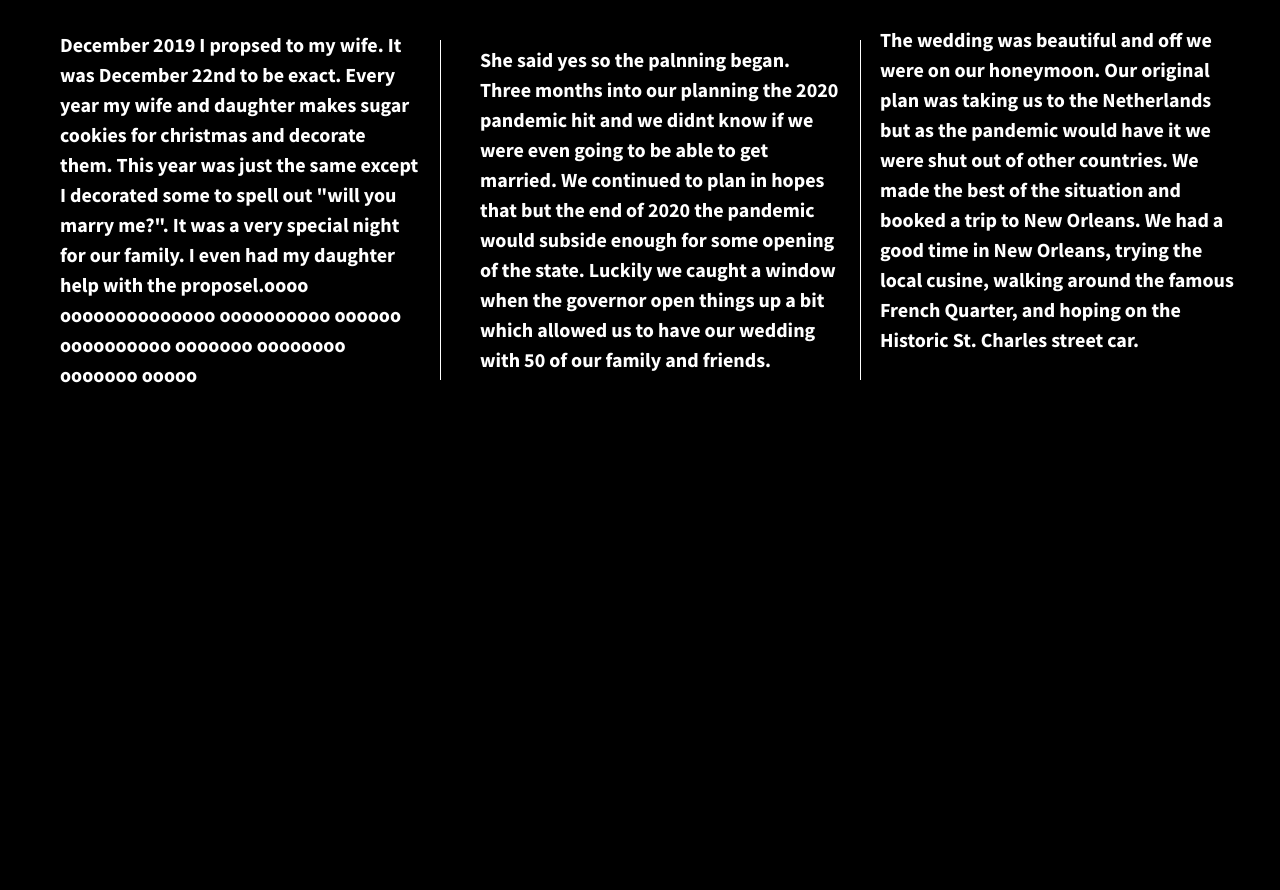
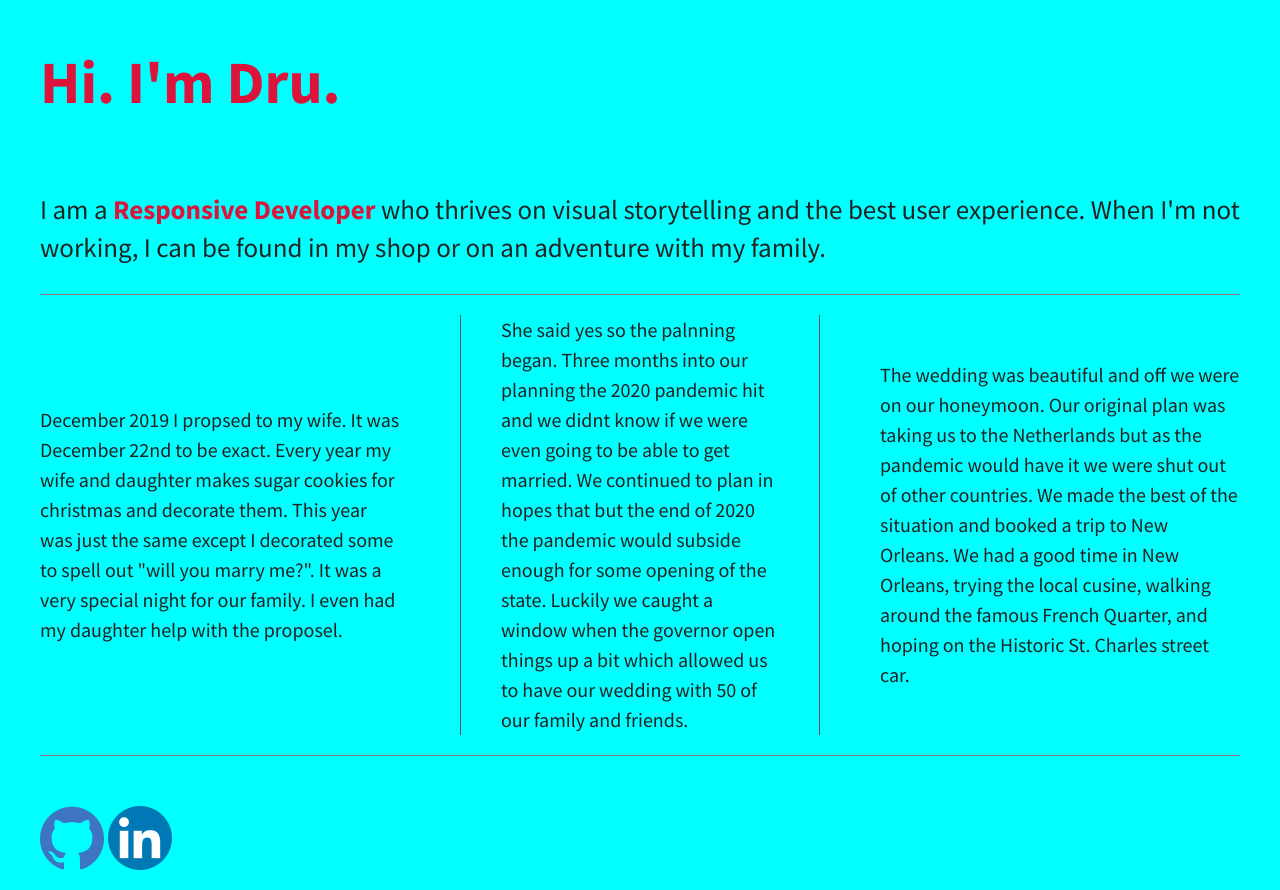
Before and after one commit to dru-o/206-divs-flexbox, a plain HTML site: page index.html in a window 1280 px wide. Drawn offline with nearby package versions, Linux system fonts and the light colour scheme.

Commit message:
Added header and footer

```diff
--- a/css/main.css
+++ b/css/main.css
@@ -92,62 +92,80 @@ textarea {
 }
 
 /* ==========================================================================
-   Author's custom styles
+   Dru's custom styles
    ========================================================================== */
 
 
 html {
-  background-color: #000;
+  background-color:cyan;
   height: 100%;
+  width: 100%;
 }
 
 body {
   font-family: 'Source Sans Pro', sans-serif;
-  padding: 2em;
+  padding:0em 2em;
   font-size: 1.25em;
   height: 100%;
+  display: flex;
+  justify-content: center;
 }
 
-.wrapper {
-  /*add display:flex and set justify-content to space-between*/
-  font-weight: 700;
-  display: flex;
-  justify-content: space-between;
+.flex-container {
+    display: flex;
+    flex-flow: row wrap;
+    justify-content: space-between;
+    max-width: 1200px;
+  }
+
+header, footer{
+    width: 100%;
+    display: flex;
+    justify-content: flex-start;
 }
 
-.div-2, .div-3 {
-  /*give the divs a width of 30%, add display:flex, set justify-content and align-items to center*/
-  color: #fff;
-  line-height: 1.5em;
-  font-size: 1em;
-  background-color: #000;
-  height: 300px;
-  width: 30%;
-  display: flex;
-  justify-content: center;
-  align-items: center;
+header h1{
+    color: crimson;
+    font-size: 3em;
+}
+
+main{
+    width: 100%;
+    display: flex;
+    justify-content: center;
+    border-bottom: 1px solid gray;
 
 }
 
-.div-1{
-    border-right:1px solid white ;
-    padding: 20px;
-    line-height: 1.5em;
-    font-size: 1em;
-    background-color: #000;
-    height: 300px;
-    width: 30%;
+main p{
+    font-size: 1.35em;
+}
+
+  /*give the divs a width of 30%, add display:flex, set justify-content and align-items to center*/
+  .flex-items {
     display: flex;
     justify-content: center;
     align-items: center;
-    color: white;
+    line-height: 1.5em;
+    font-size: 1em;
+    border-bottom: 1px solid #555;
+  }
+
+span{
+    color: crimson;
+    font-weight: bold;
 }
 
-.div-2{
-    border-right:1px solid white ;
-    padding: 20px;
+footer{
+    border-top: 1px solid gray;
 }
-
+footer ul{
+    padding: 30px 20px 0 0;
+    list-style: none;
+}
+footer li{
+    display: inline-block;
+    }
 
 
 /* ==========================================================================
@@ -313,3 +331,22 @@ body {
         page-break-after: avoid;
     }
 }
+
+@media all and (max-width: 768px) {
+    body {
+      padding: 1em;
+    }
+}
+
+@media (min-width: 1200px) {
+    .flex-items {
+      flex-basis: 30%;
+      border-bottom: none;
+    }
+
+    #div-2 p {
+      border-left: 1px solid #555;
+      border-right: 1px solid #555;
+      padding: 0 40px;
+    }
+}
--- a/index.html
+++ b/index.html
@@ -20,17 +20,33 @@
         <!--[if lt IE 8]>
             <p class="browserupgrade">You are using an <strong>outdated</strong> browser. Please <a href="http://browsehappy.com/">upgrade your browser</a> to improve your experience.</p>
         <![endif]-->
+        <section class="flex-container">
+        <header>
+            <h1>Hi. I'm Dru.</h1>
+        </header>
 
-        <section class="wrapper">
-            <div class="div-1">
-                <p>December 2019 I propsed to my wife. It was December 22nd to be exact. Every year my wife and daughter makes sugar cookies for christmas and decorate them. This year was just the same except I decorated some to spell out "will you marry me?". It was a very special night for our family. I even had my daughter help with the proposel.oooo oooooooooooooo oooooooooo oooooo oooooooooo ooooooo oooooooo ooooooo ooooo</p>
+        <main>
+            <p>I am a <span>Responsive Developer</span> who thrives on visual storytelling and the best user experience. When I'm not working, I can be found in my shop or on an adventure with my family.</p>
+        </main>
+
+
+            <div id="div-1" class="flex-items">
+                <p>December 2019 I propsed to my wife. It was December 22nd to be exact. Every year my wife and daughter makes sugar cookies for christmas and decorate them. This year was just the same except I decorated some to spell out "will you marry me?". It was a very special night for our family. I even had my daughter help with the proposel.</p>
             </div>
-            <div class="div-2">
+            <div id="div-2" class="flex-items">
                 <p>She said yes so the palnning began. Three months into our planning the 2020 pandemic hit and we didnt know if we were even going to be able to get married. We continued to plan in hopes that but the end of 2020 the pandemic would subside enough for some opening of the state. Luckily we caught a window when the governor open things up a bit which allowed us to have our wedding with 50 of our family and friends.</p>
             </div>
-            <div class="div-3">
+            <div id="div-3" class="flex-items">
                 <p>The wedding was beautiful and off we were on our honeymoon. Our original plan was taking us  to the Netherlands but as the pandemic would have it we were shut out of other countries. We made the best of the situation and booked a trip to New Orleans. We had a good time in New Orleans, trying the local cusine, walking around the famous French Quarter, and hoping on the Historic St. Charles street car.  </p>
             </div>
+
+
+        <footer>
+            <ul>
+                <li><a href ="http://github.com" target="_blank"><img src=img/github.png alt= "github"/> </a></li>
+                <li><a href="http://linkedin.com" target="_blank"><img src=img/linkedin.png alt="linkedin"></a></li>
+            </ul>
+        </footer>
         </section>
 
         <script src="https://ajax.googleapis.com/ajax/libs/jquery/1.11.3/jquery.min.js"></script>
```
Also changed, not shown: img/github.png (added), img/linkedin.png (added).
